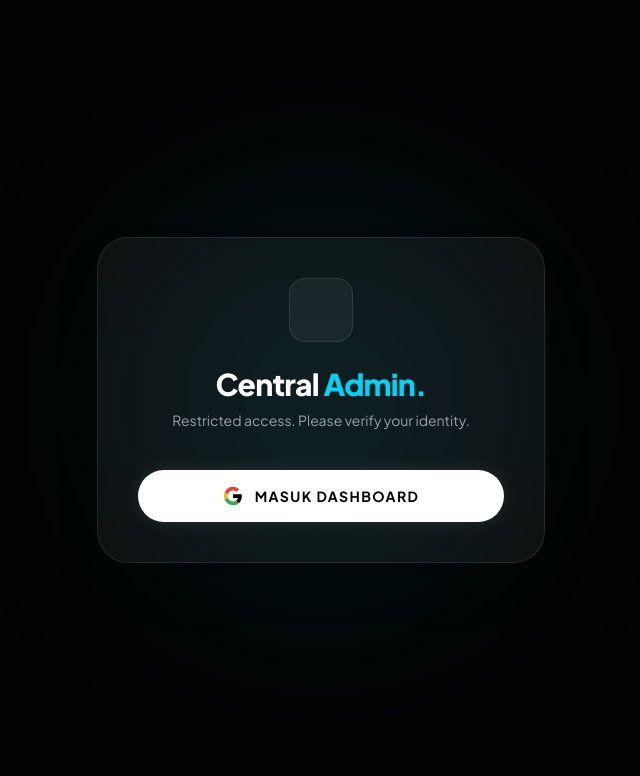
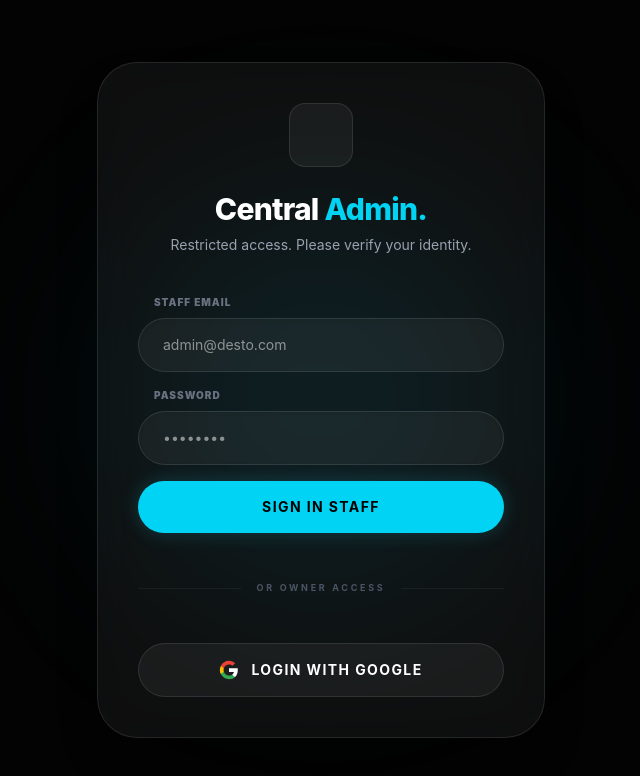
Before and after one commit to amdwildanabdillah/central-admin, a Vue app: page / in a window 1280 px wide. Shown: the top 776 px of the page, without its empty margins (319-959 px from the left). Built offline with nearby package versions, Linux system fonts and the light colour scheme; some icons are missing.

Commit message:
feat: update Sidebar and Dashboard components for improved navigation and access control

```diff
--- a/src/components/Sidebar.vue
+++ b/src/components/Sidebar.vue
@@ -5,7 +5,7 @@ defineEmits(['switch', 'logout']);
 const menuItems = [
   { id: 'vixel', label: 'Vixel Works', icon: 'ph ph-squares-four', iconFill: 'ph-fill ph-squares-four', activeClass: 'bg-cyan-400/10 text-cyan-400 border-cyan-400/20' },
   { id: 'personal', label: 'Personal Porto', icon: 'ph ph-user-circle', iconFill: 'ph-fill ph-user-circle', activeClass: 'bg-purple-400/10 text-purple-400 border-purple-400/20' },
-  { id: 'storydesto', label: 'Storydesto HQ', icon: 'ph ph-camera', iconFill: 'ph-fill ph-camera', activeClass: 'bg-yellow-400/10 text-yellow-400 border-yellow-400/20' }
+  { id: 'storydesto', label: 'Storydesto', icon: 'ph ph-camera', iconFill: 'ph-fill ph-camera', activeClass: 'bg-yellow-400/10 text-yellow-400 border-yellow-400/20' }
 ];
 </script>
 
--- a/src/views/Dashboard.vue
+++ b/src/views/Dashboard.vue
@@ -1,25 +1,70 @@
 <template>
   <div class="h-screen bg-[#09090b] text-white font-sans flex flex-col md:flex-row overflow-hidden text-sm relative">
+
     <Sidebar :active="activeMenu" @switch="activeMenu = $event" @logout="handleLogout" />
+
     <header class="md:hidden flex justify-between items-center p-6 border-b border-white/10 bg-[#111113] z-50 shadow-xl relative">
         <h1 class="text-xl font-extrabold italic">Central <span class="text-cyan-400">Admin.</span></h1>
         <button @click="handleLogout" class="text-gray-500 hover:text-red-400"><i class="ph ph-sign-out text-2xl"></i></button>
     </header>
+
     <div class="flex-1 flex flex-col min-w-0 relative z-10 bg-[#09090b]">
-       <TabVixel v-if="activeMenu === 'vixel'" />
-       <TabPersonal v-if="activeMenu === 'personal'" />
-       <TabStorydesto v-if="activeMenu === 'storydesto'" />
+        <TabVixel v-if="activeMenu === 'vixel' && isOwner" />
+        <TabPersonal v-if="activeMenu === 'personal' && isOwner" />
+        <TabStorydesto v-if="activeMenu === 'storydesto'" />
+
+        <div v-if="(activeMenu === 'vixel' || activeMenu === 'personal') && !isOwner" class="flex-1 flex items-center justify-center p-10 text-center">
+            <div>
+                <i class="ph ph-prohibit text-6xl text-red-500 mb-4"></i>
+                <h2 class="text-xl font-bold">Access Denied</h2>
+                <p class="text-gray-500 text-xs uppercase tracking-widest mt-2">Cuma Wildan yang punya kunci ruangan ini.</p>
+                <button @click="activeMenu = 'storydesto'" class="mt-6 px-6 py-2 bg-white text-black rounded-full font-bold uppercase text-[10px]">Balik ke Storydesto</button>
+            </div>
+        </div>
     </div>
+
     <nav class="md:hidden fixed bottom-0 left-0 w-full bg-[#09090b]/95 backdrop-blur-2xl border-t border-white/10 flex justify-around p-4 pb-8 z-[200]">
-        <button @click="activeMenu = 'vixel'" :class="['flex flex-col items-center gap-1 transition', activeMenu === 'vixel' ? 'text-cyan-400' : 'text-gray-600']"><i :class="activeMenu === 'vixel' ? 'ph-fill ph-squares-four text-3xl' : 'ph ph-squares-four text-3xl'"></i><span class="text-[9px] font-black uppercase">Vixel</span></button>
-        <button @click="activeMenu = 'personal'" :class="['flex flex-col items-center gap-1 transition', activeMenu === 'personal' ? 'text-purple-400' : 'text-gray-600']"><i :class="activeMenu === 'personal' ? 'ph-fill ph-user-circle text-3xl' : 'ph ph-user-circle text-3xl'"></i><span class="text-[9px] font-black uppercase">Personal</span></button>
-        <button @click="activeMenu = 'storydesto'" :class="['flex flex-col items-center gap-1 transition', activeMenu === 'storydesto' ? 'text-yellow-400' : 'text-gray-600']"><i :class="activeMenu === 'storydesto' ? 'ph-fill ph-camera text-3xl' : 'ph ph-camera text-3xl'"></i><span class="text-[9px] font-black uppercase">Storydesto</span></button>
+        <button v-if="isOwner" @click="activeMenu = 'vixel'" :class="['flex flex-col items-center gap-1 transition', activeMenu === 'vixel' ? 'text-cyan-400' : 'text-gray-600']">
+            <i :class="activeMenu === 'vixel' ? 'ph-fill ph-squares-four text-3xl' : 'ph ph-squares-four text-3xl'"></i>
+            <span class="text-[9px] font-black uppercase">Vixel</span>
+        </button>
+
+        <button v-if="isOwner" @click="activeMenu = 'personal'" :class="['flex flex-col items-center gap-1 transition', activeMenu === 'personal' ? 'text-purple-400' : 'text-gray-600']">
+            <i :class="activeMenu === 'personal' ? 'ph-fill ph-user-circle text-3xl' : 'ph ph-user-circle text-3xl'"></i>
+            <span class="text-[9px] font-black uppercase">Personal</span>
+        </button>
+
+        <button @click="activeMenu = 'storydesto'" :class="['flex flex-col items-center gap-1 transition', activeMenu === 'storydesto' ? 'text-yellow-400' : 'text-gray-600']">
+            <i :class="activeMenu === 'storydesto' ? 'ph-fill ph-camera text-3xl' : 'ph ph-camera text-3xl'"></i>
+            <span class="text-[9px] font-black uppercase">Storydesto</span>
+        </button>
     </nav>
   </div>
 </template>
+
 <script setup>
-import { ref } from 'vue'; import { supabase } from '../supabase';
-import Sidebar from '../components/Sidebar.vue'; import TabVixel from './tabs/TabVixel.vue'; import TabPersonal from './tabs/TabPersonal.vue'; import TabStorydesto from './tabs/TabStorydesto.vue';
-const activeMenu = ref('vixel');
-const handleLogout = async () => { await supabase.auth.signOut(); window.location.href = "/"; };
+import { ref, onMounted } from 'vue';
+import { supabase } from '../supabase';
+import Sidebar from '../components/Sidebar.vue';
+import TabVixel from './tabs/TabVixel.vue';
+import TabPersonal from './tabs/TabPersonal.vue';
+import TabStorydesto from './tabs/TabStorydesto.vue';
+
+const activeMenu = ref('storydesto'); // Default ke Storydesto biar Firman nggak kaget liat blank page
+const isOwner = ref(false);
+
+onMounted(async () => {
+    const { data: { user } } = await supabase.auth.getUser();
+    if (user) {
+        if (user.email === 'amd.wildanabdillah@gmail.com') {
+            isOwner.value = true;
+            activeMenu.value = 'vixel'; // Kalo lu yang login, default balik ke Vixel
+        }
+    }
+});
+
+const handleLogout = async () => {
+    await supabase.auth.signOut();
+    window.location.href = "/";
+};
 </script>
--- a/src/views/Login.vue
+++ b/src/views/Login.vue
@@ -1,8 +1,8 @@
 <template>
-  <div class="min-h-screen bg-[#030303] flex items-center justify-center p-6 relative overflow-hidden">
+  <div class="min-h-screen bg-[#030303] flex items-center justify-center p-6 relative overflow-hidden font-sans">
     <div class="absolute top-1/2 left-1/2 -translate-x-1/2 -translate-y-1/2 w-[400px] h-[400px] bg-cyan-500/10 rounded-full blur-[100px] pointer-events-none"></div>
 
-    <div class="relative z-10 w-full max-w-md bg-white/5 backdrop-blur-xl border border-white/10 p-10 rounded-[2rem] text-center shadow-2xl">
+    <div class="relative z-10 w-full max-w-md bg-white/5 backdrop-blur-xl border border-white/10 p-10 rounded-[2.5rem] text-center shadow-2xl">
       <div class="w-16 h-16 bg-white/5 rounded-2xl flex items-center justify-center mx-auto mb-6 border border-white/10">
         <i class="ph ph-lock-key text-3xl text-cyan-400"></i>
       </div>
@@ -10,9 +10,35 @@
       <h1 class="text-3xl font-extrabold text-white mb-2 tracking-tight">Central <span class="text-cyan-400">Admin.</span></h1>
       <p class="text-gray-400 text-sm mb-10">Restricted access. Please verify your identity.</p>
 
+      <form @submit.prevent="handleEmailLogin" class="space-y-4 mb-8 text-left">
+        <div>
+          <label class="text-[10px] text-gray-500 font-black uppercase mb-2 block ml-4 tracking-widest">Staff Email</label>
+          <input v-model="email" type="email" placeholder="admin@desto.com" required
+            class="w-full bg-white/5 border border-white/10 rounded-full px-6 py-4 text-white outline-none focus:border-cyan-400 transition shadow-inner text-sm">
+        </div>
+        <div>
+          <label class="text-[10px] text-gray-500 font-black uppercase mb-2 block ml-4 tracking-widest">Password</label>
+          <input v-model="password" type="password" placeholder="••••••••" required
+            class="w-full bg-white/5 border border-white/10 rounded-full px-6 py-4 text-white outline-none focus:border-cyan-400 transition shadow-inner text-sm">
+        </div>
+        <button
+          :disabled="isLoading"
+          type="submit"
+          class="w-full bg-cyan-400 text-black py-4 rounded-full font-bold text-sm uppercase tracking-widest hover:bg-white hover:scale-[1.02] active:scale-95 transition-all duration-300 disabled:opacity-50 shadow-[0_0_20px_rgba(34,211,238,0.2)]"
+        >
+          {{ isLoading ? 'Verifying...' : 'Sign In Staff' }}
+        </button>
+      </form>
+
+      <div class="relative flex items-center py-4 mb-8">
+        <div class="flex-grow border-t border-white/5"></div>
+        <span class="flex-shrink mx-4 text-gray-600 text-[9px] font-bold uppercase tracking-[0.3em]">Or Owner Access</span>
+        <div class="flex-grow border-t border-white/5"></div>
+      </div>
+
       <button
         @click="loginWithGoogle"
-        class="w-full bg-white text-black py-4 rounded-full font-bold text-sm uppercase tracking-widest hover:bg-cyan-400 hover:scale-105 transition-all duration-300 flex items-center justify-center gap-3 shadow-[0_0_20px_rgba(255,255,255,0.1)]"
+        class="w-full bg-white/5 border border-white/10 text-white py-4 rounded-full font-bold text-sm uppercase tracking-widest hover:bg-white hover:text-black transition-all duration-300 flex items-center justify-center gap-3"
       >
         <svg class="w-5 h-5" viewBox="0 0 24 24">
             <path fill="currentColor" d="M22.56 12.25c0-.78-.07-1.53-.2-2.25H12v4.26h5.92c-.26 1.37-1.04 2.53-2.21 3.31v2.77h3.57c2.08-1.92 3.28-4.74 3.28-8.09z" />
@@ -20,20 +46,26 @@
             <path fill="#FBBC05" d="M5.84 14.09c-.22-.66-.35-1.36-.35-2.09s.13-1.43.35-2.09V7.07H2.18C1.43 8.55 1 10.22 1 12s.43 3.45 1.18 4.93l2.85-2.22.81-.62z" />
             <path fill="#EA4335" d="M12 5.38c1.62 0 3.06.56 4.21 1.64l3.15-3.15C17.45 2.09 14.97 1 12 1 7.7 1 3.99 3.47 2.18 7.07l3.66 2.84c.87-2.6 3.3-4.53 6.16-4.53z" />
         </svg>
-        Masuk Dashboard
+        Login with Google
       </button>
+
+      <p v-if="errorMsg" class="mt-6 text-red-400 text-[10px] font-bold uppercase tracking-widest animate-pulse">{{ errorMsg }}</p>
     </div>
   </div>
 </template>
 
 <script setup>
-import { onMounted } from 'vue';
+import { ref, onMounted } from 'vue';
 import { supabase } from '../supabase';
 import { useRouter } from 'vue-router';
 
 const router = useRouter();
+const email = ref('');
+const password = ref('');
+const isLoading = ref(false);
+const errorMsg = ref('');
 
-// Cek apakah user sebenarnya sudah login sebelumnya
+// Cek session saat load
 onMounted(async () => {
   const { data: { session } } = await supabase.auth.getSession();
   if (session) {
@@ -41,13 +73,32 @@ onMounted(async () => {
   }
 });
 
-// Fungsi Login Supabase
+// LOGIN STAFF (Email & Password)
+const handleEmailLogin = async () => {
+  isLoading.value = true;
+  errorMsg.value = '';
+
+  try {
+    const { error } = await supabase.auth.signInWithPassword({
+      email: email.value,
+      password: password.value,
+    });
+
+    if (error) throw error;
+    router.push('/dashboard');
+  } catch (error) {
+    errorMsg.value = error.message;
+  } finally {
+    isLoading.value = false;
+  }
+};
+
+// LOGIN OWNER (Google)
 const loginWithGoogle = async () => {
   try {
     const { error } = await supabase.auth.signInWithOAuth({
       provider: 'google',
       options: {
-        // Otomatis arahkan ke dashboard setelah berhasil login di Google
         redirectTo: window.location.origin + '/dashboard'
       }
     });
```
